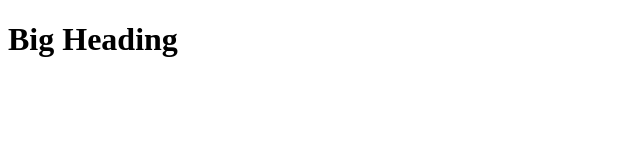
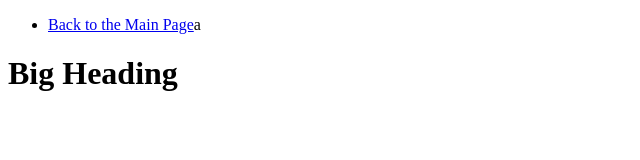
Before and after one commit to LiamSullivan/LiamSullivan.github.io, a plain HTML site: page second.html in a window 1280 px wide. Shown: the whole page, without its empty margins (0-640 px from the left). Drawn offline with Linux system fonts and the light colour scheme.

Commit message:
Update second.html

```diff
--- a/second.html
+++ b/second.html
@@ -4,6 +4,11 @@
     <title>Second Page</title>
   </head>
     <body>
+      <nav>
+        <ul>
+          <li><a href="index">Back to the Main Page</a>a</li>
+        </ul>
+      </nav>
       <heading>
         <h1>Big Heading</h1>
       </heading>
```
